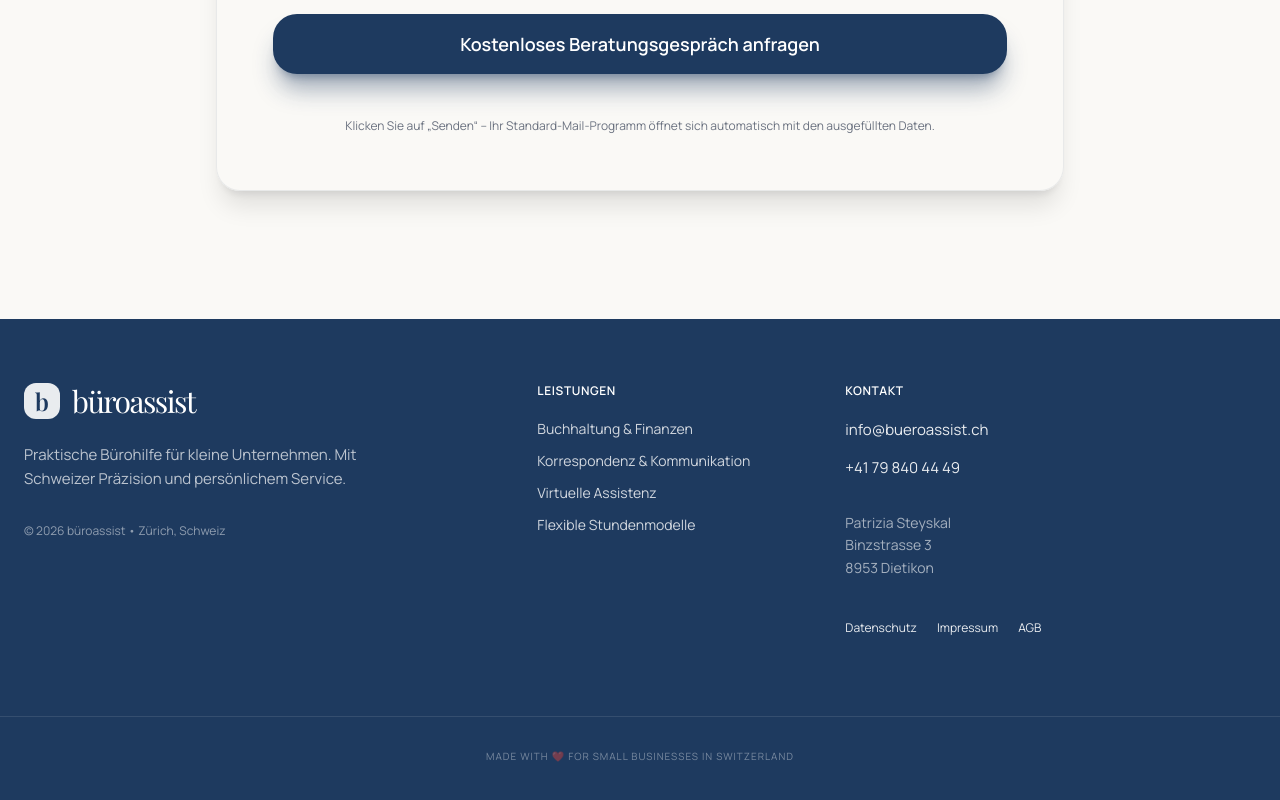
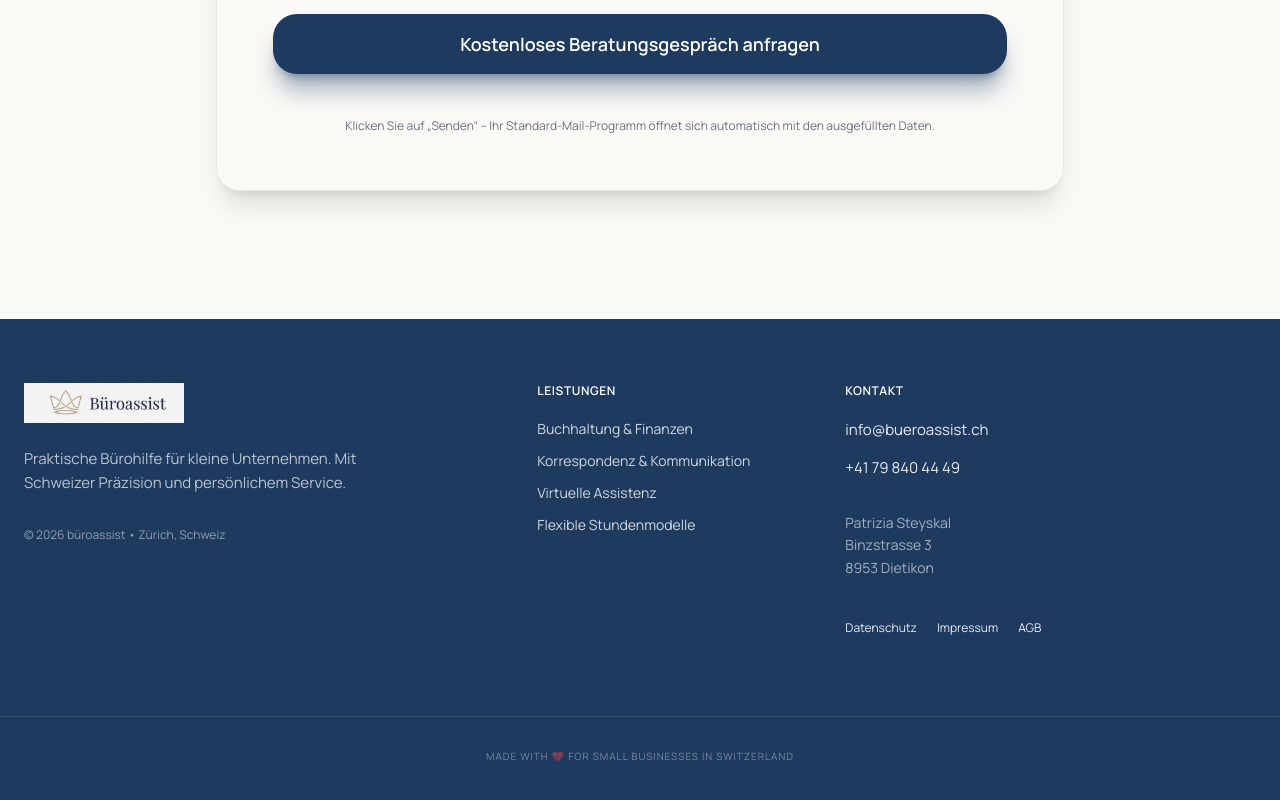
Before and after one commit to Claudio723/buroassist, a Next.js app: page / in a window 1280 px wide. Shown: the part 4108-4908 px from the top of the page. Built offline with nearby package versions, Linux system fonts and the light colour scheme.

Commit message:
Hero: Scroll-Animation weiter nach unten verschoben (bottom-20). Footer: Logo-Bild wieder eingebunden (neues Logo mit sauberem Hintergrund).

```diff
--- a/components/Footer.tsx
+++ b/components/Footer.tsx
@@ -7,11 +7,12 @@ export default function Footer() {
     <footer className="bg-primary text-white/90 pt-16 pb-10">
       <div className="max-w-7xl mx-auto px-6 grid md:grid-cols-12 gap-y-16">
         <div className="md:col-span-5">
-          <div className="flex items-center gap-3 mb-6">
-            <div className="w-9 h-9 bg-white/90 rounded-xl flex items-center justify-center">
-              <span className="text-primary font-serif-custom text-2xl font-semibold">b</span>
-            </div>
-            <div className="font-serif-custom text-3xl tracking-tighter text-white">büroassist</div>
+          <div className="flex items-center mb-6">
+            <img
+              src="/logo.png"
+              alt="büroassist"
+              className="h-10 w-auto object-contain"
+            />
           </div>
 
           <p className="max-w-sm text-white/70 text-[15px] leading-relaxed">
--- a/components/Hero.tsx
+++ b/components/Hero.tsx
@@ -117,7 +117,7 @@ export default function Hero() {
         </div>
       </div>
 
-      <div className="absolute bottom-12 left-1/2 -translate-x-1/2 flex flex-col items-center gap-1 text-xs tracking-[3px] text-text-muted">
+      <div className="absolute bottom-20 left-1/2 -translate-x-1/2 flex flex-col items-center gap-1 text-xs tracking-[3px] text-text-muted">
         SCROLL TO EXPLORE
         <motion.div animate={{ y: [0, 8, 0] }} transition={{ duration: 2, repeat: Infinity }} className="text-lg">↓</motion.div>
       </div>
```
Also changed, not shown: public/logo.png.
